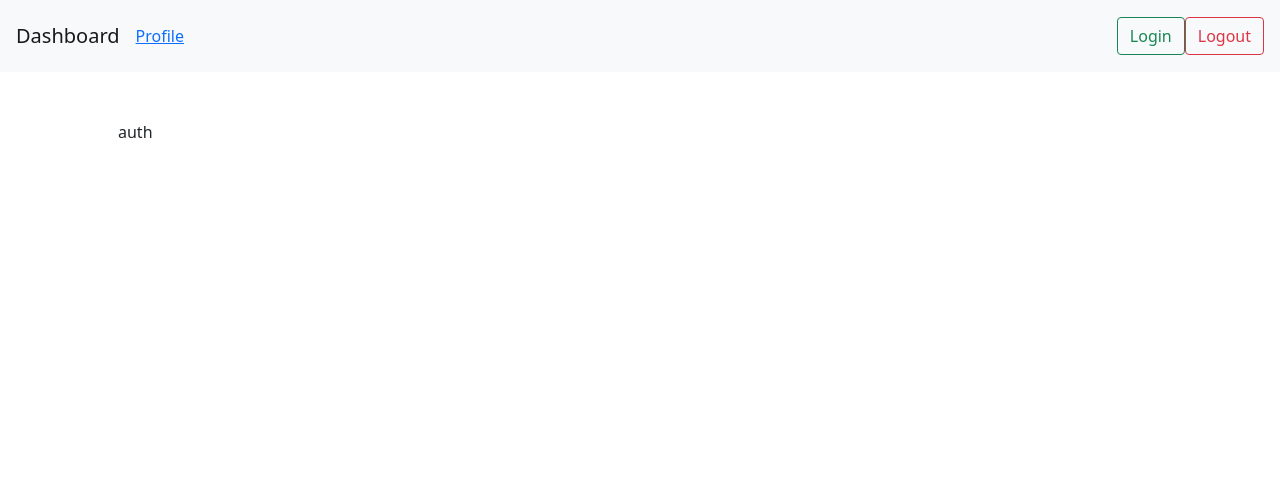
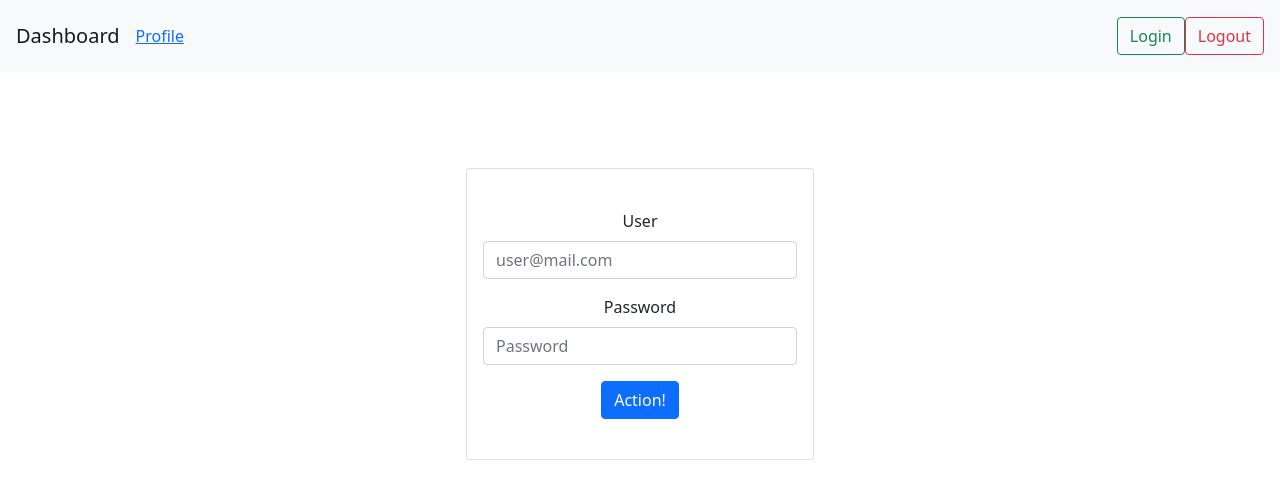
Before and after one commit to truxxu/next-auth-template, a Next.js app: page /auth in a window 1280 px wide. Shown: the top 496 px of the page. Built offline with nearby package versions, Linux system fonts and the light colour scheme.

Commit message:
created auth form

```diff
--- a/package.json
+++ b/package.json
@@ -16,7 +16,8 @@
     "next-auth": "^4.3.4",
     "react": "18.1.0",
     "react-bootstrap": "^2.3.1",
-    "react-dom": "18.1.0"
+    "react-dom": "18.1.0",
+    "react-hook-form": "^7.31.1"
   },
   "devDependencies": {
     "eslint": "8.15.0",
--- a/pages/auth.js
+++ b/pages/auth.js
@@ -1,7 +1,9 @@
 import React from "react";
 
+import { AuthForm } from "../src/organisms";
+
 const auth = () => {
-  return <div>auth</div>;
+  return <AuthForm />;
 };
 
 export default auth;
--- /dev/null
+++ b/src/organisms/AuthForm.js
@@ -0,0 +1,62 @@
+import React from "react";
+import { useForm, Controller } from "react-hook-form";
+import Card from "react-bootstrap/Card";
+import Form from "react-bootstrap/Form";
+import Button from "react-bootstrap/Button";
+
+const AuthForm = ({ loginReq, clearError, isLoading }) => {
+  const { control, handleSubmit } = useForm({
+    defaultValues: {
+      email: "",
+      password: "",
+    },
+  });
+
+  const onSubmit = () => {
+    console.log("success!");
+  };
+
+  return (
+    <Card className="mt-5 col-md-6 offset-md-3 col-lg-4 offset-lg-4">
+      <Card.Body className="my-4 text-center">
+        <Form onSubmit={handleSubmit(onSubmit)}>
+          <Controller
+            name="email"
+            control={control}
+            render={({ field }) => (
+              <Form.Group className="mb-3" controlId="formBasicName">
+                <Form.Label>User</Form.Label>
+                <Form.Control
+                  type="email"
+                  placeholder="user@mail.com"
+                  {...field}
+                  required
+                />
+              </Form.Group>
+            )}
+          />
+          <Controller
+            name="password"
+            control={control}
+            render={({ field }) => (
+              <Form.Group className="mb-3" controlId="formBasicPassword">
+                <Form.Label>Password</Form.Label>
+                <Form.Control
+                  type="password"
+                  placeholder="Password"
+                  {...field}
+                  required
+                />
+              </Form.Group>
+            )}
+          />
+          <Button type="submit">
+            <span>Action!</span>
+          </Button>
+        </Form>
+      </Card.Body>
+    </Card>
+  );
+};
+
+export { AuthForm };
--- a/src/organisms/index.js
+++ b/src/organisms/index.js
@@ -1,2 +1,3 @@
 export * from "./Layout";
 export * from "./NavigationBar";
+export * from "./AuthForm";
```
Also changed, not shown: 1 other file (tests, documents, lock files or other folders).
